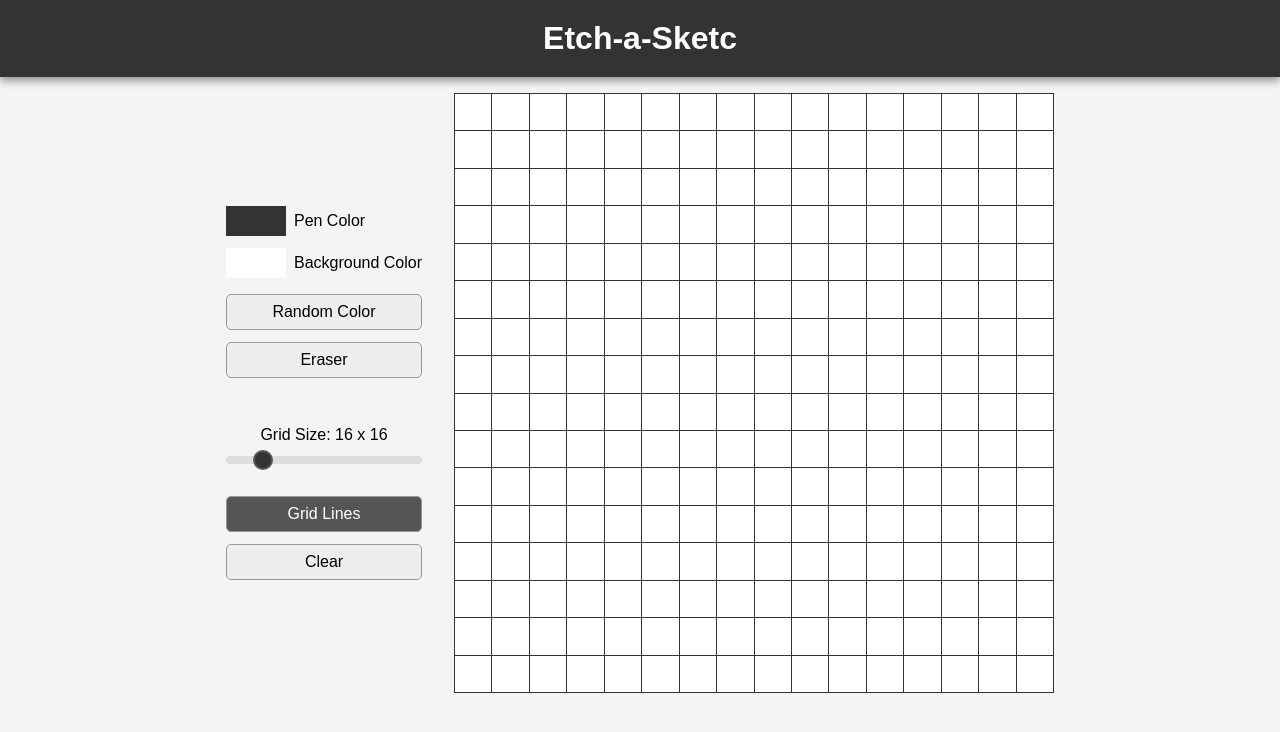
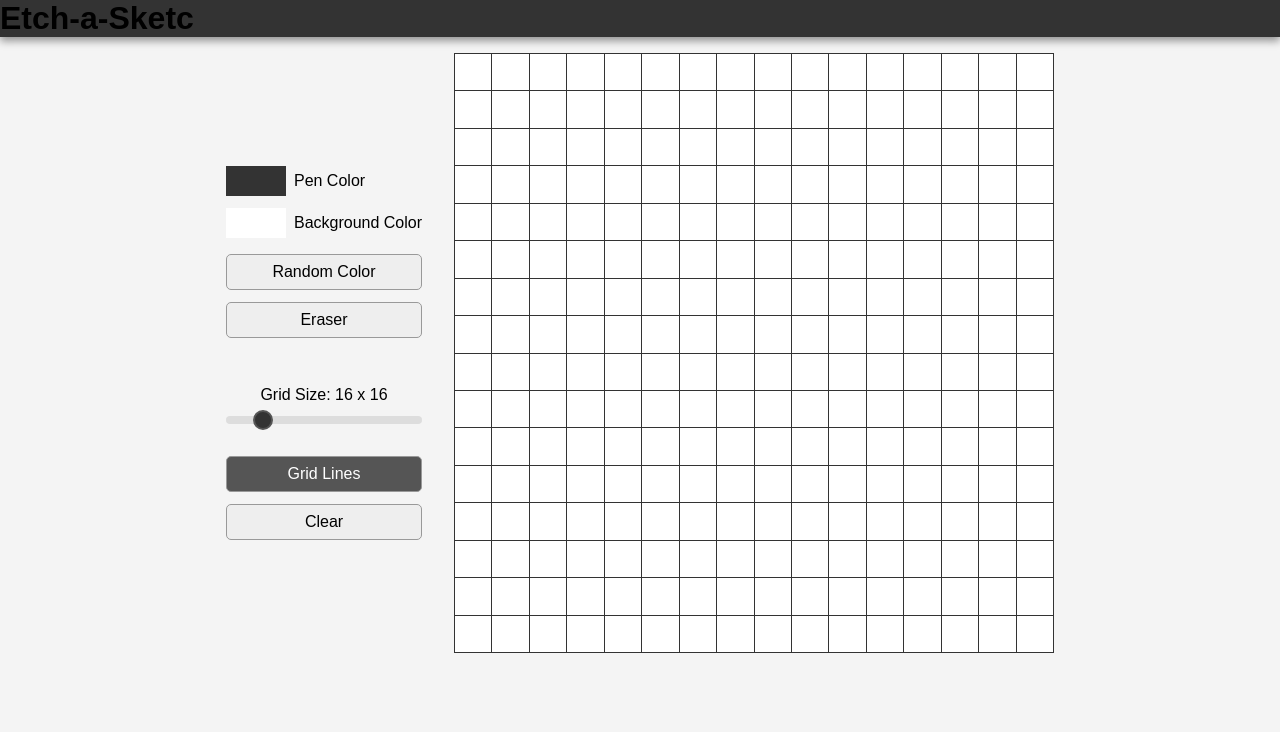
Before and after one commit to karolistech/etch-a-sketch-bad-2, a website built with Vite: page index.html in a window 1280 px wide. Built offline with nearby package versions, Linux system fonts and the light colour scheme.

Commit message:
test commit

```diff
--- a/src/main.ts
+++ b/src/main.ts
@@ -11,7 +11,7 @@ const clearGridBtn = document.querySelector<HTMLButtonElement>(".controls__btn--
 type Mode = "draw" | "random" | "erase";
 
 const state = {
-  mode: "draw" as Mode,
+  mode: "draw" as Mod,
   penColor: penColorInput.value,
   bgColor: bgColorInput.value,
   gridSize: 16,
--- a/src/style.css
+++ b/src/style.css
@@ -14,7 +14,7 @@ body {
   box-shadow: 0 4px 8px rgba(0, 0, 0, 0.4);
 }
 
-.header__title {
+.header__titl {
   padding-block: 1.25rem;
   text-align: center;
   color: #fff;
```
